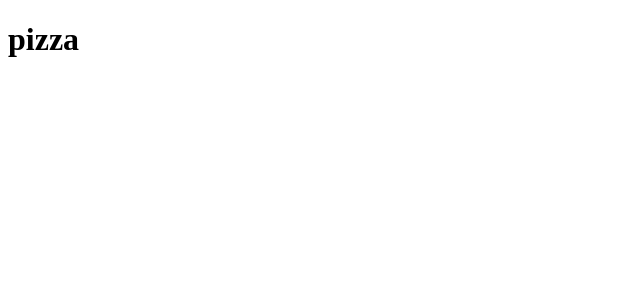
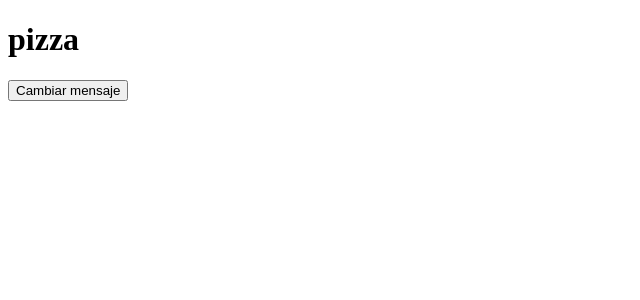
Before and after one commit to dannycastilloo/curso-vue, a Vue app: page / in a window 1280 px wide. Shown: the top 300 px of the page, without its empty margins (0-640 px from the left). Built offline with nearby package versions, Linux system fonts and the light colour scheme.

Commit message:
emitted events

```diff
--- a/src/App.vue
+++ b/src/App.vue
@@ -1,20 +1,25 @@
 <template>
   <div>
-    <ChildComponent :newMessage="message" />
+    <Child :newMessage="message" @changeMessage="cambiandoMensaje" />
   </div>
 </template>
 
 <script>
-import ChildComponent from './components/Child.vue'
+import Child from './components/Child.vue'
 
 export default {
   name: 'App',
   components: {
-    ChildComponent
+    Child
   },
   data() {
     return {
       message: 'pizza'
+    }
+  },
+  methods: {
+    cambiandoMensaje(event) {
+      this.message = event
     }
   }
 }
--- a/src/components/Child.vue
+++ b/src/components/Child.vue
@@ -1,11 +1,14 @@
 <template>
-    <h1>{{ newMessage }}</h1>
+    <div>
+        <h1>{{ newMessage }}</h1>
+        <button @click="emitNewMessage">Cambiar mensaje</button>
+    </div>
 </template>
 
 <script>
 
 export default {
-    name: 'ChildComponent',
+    name: 'Child',
     props: {
         newMessage: {
             type: String,
@@ -13,6 +16,11 @@ export default {
                 return value.includes('pizza')
             }
         }
+    },
+    methods: {
+        emitNewMessage() {
+            this.$emit('changeMessage','hamburguesa')
+        }
     }
 }
 
```
Also changed, not shown: 1 other file (tests, documents, lock files or other folders).
